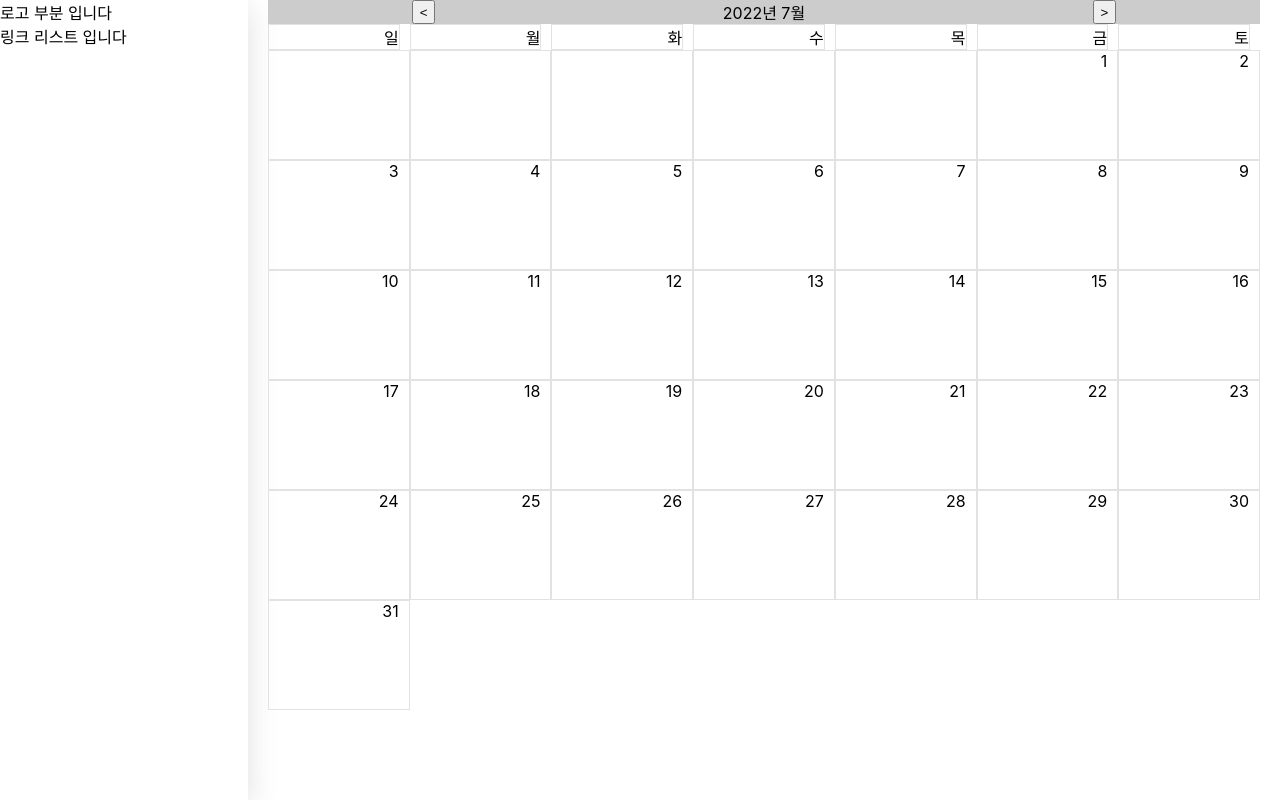
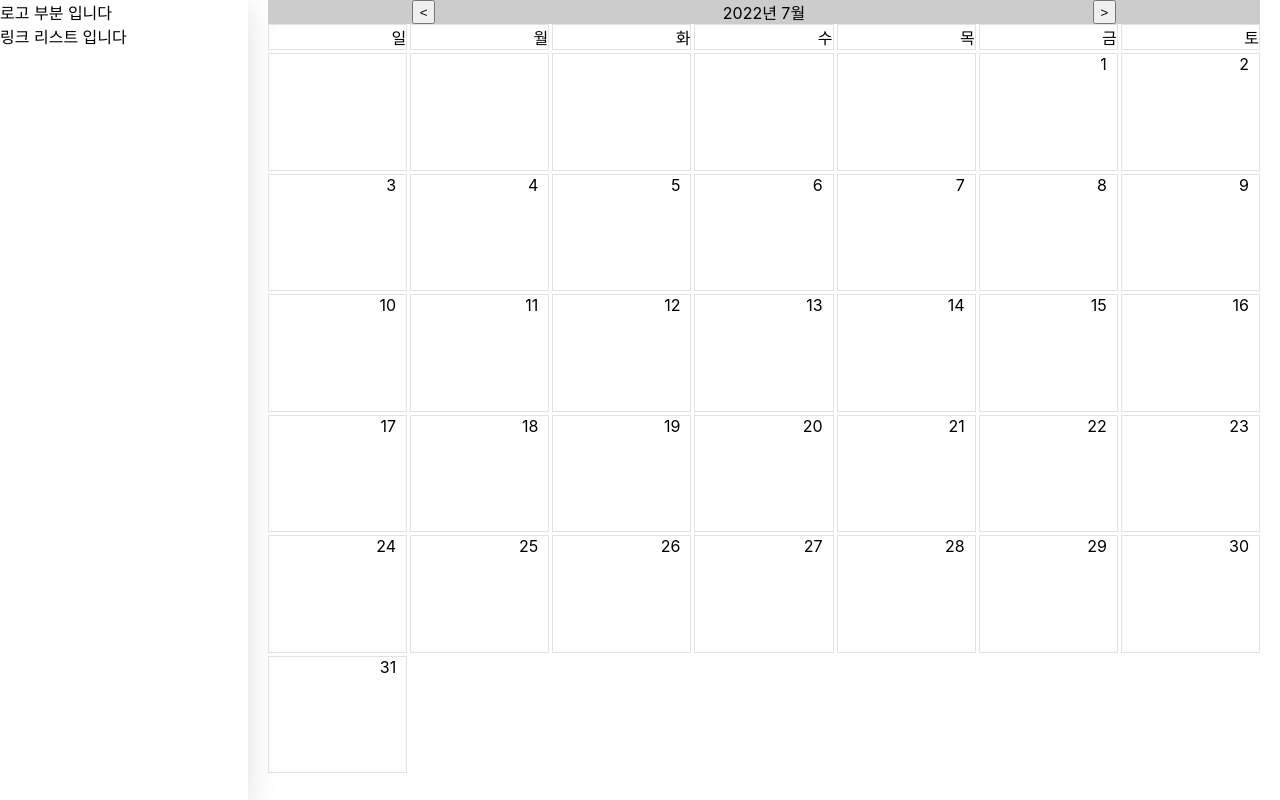
Before and after one commit to 9thxg/todo-list, a React (Create React App) app: page / in a window 1280 px wide. Built offline with nearby package versions, Linux system fonts and the light colour scheme.

Commit message:
UPDATE App.css
캘린더 간격 수정

```diff
--- a/src/App.css
+++ b/src/App.css
@@ -15,6 +15,7 @@
   width: 80%;
   display: flex;
   flex-direction: column;
+
   margin-right: 20px;
   margin-left: 20px;
 }
@@ -32,20 +33,27 @@
 .DayOfWeek {
   align-items: center;
   display: grid;
+
   grid-template-columns: repeat(7, 1fr);
-  grid-auto-rows: minmax(20px, auto);
+  gap: 3px;
+
   text-align: right;
 }
 
 .GridContainer {
   display: grid;
+  height: 90vh;
+  margin-top: 3px;
+
   grid-template-columns: repeat(7, 1fr);
-  grid-auto-rows: minmax(110px, auto);
+  /* grid-template-rows: repeat(6, minmax(100px, auto)); */
+  grid-template-rows: repeat(auto-fill, minmax(15%, auto));
+  gap: 3px;
+
   text-align: right;
 }
 
 .Day {
-  margin-right: 10px;
   border: 1px solid #e2e2e2;
 }
 
```
